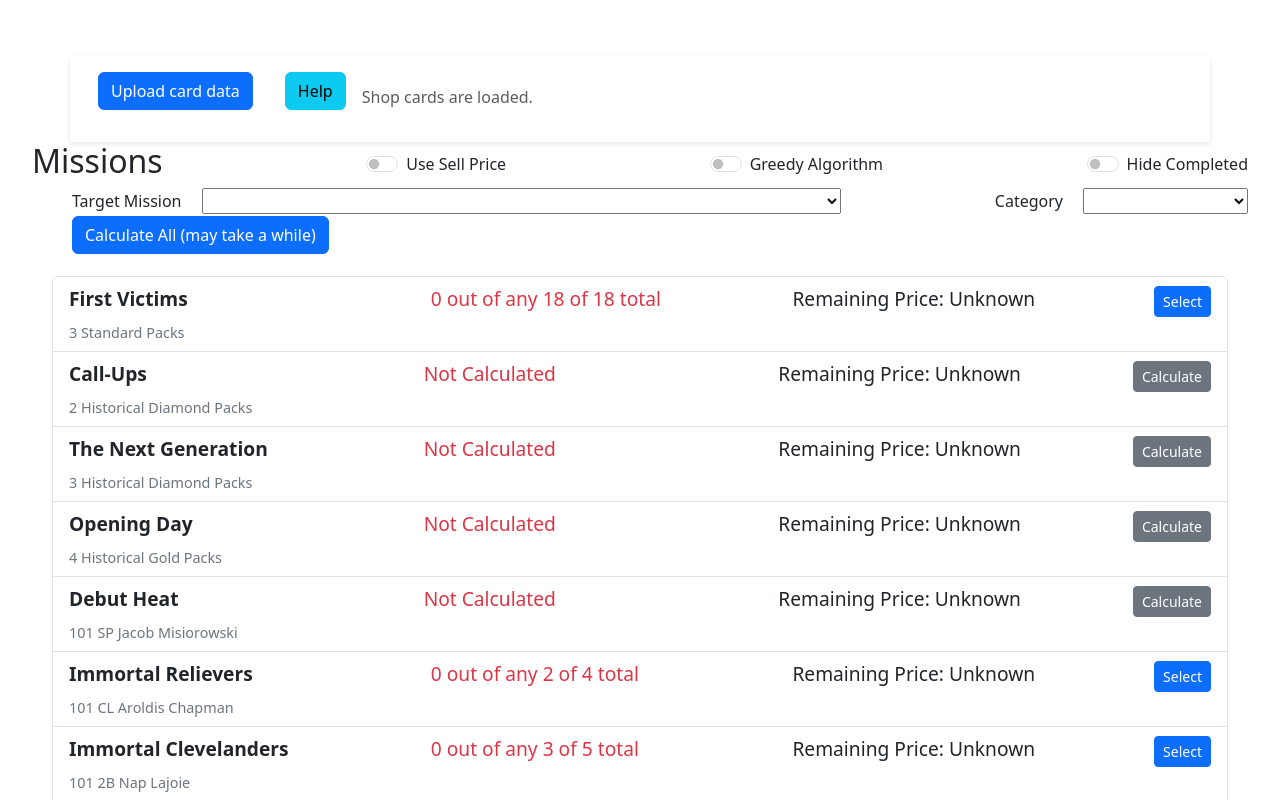
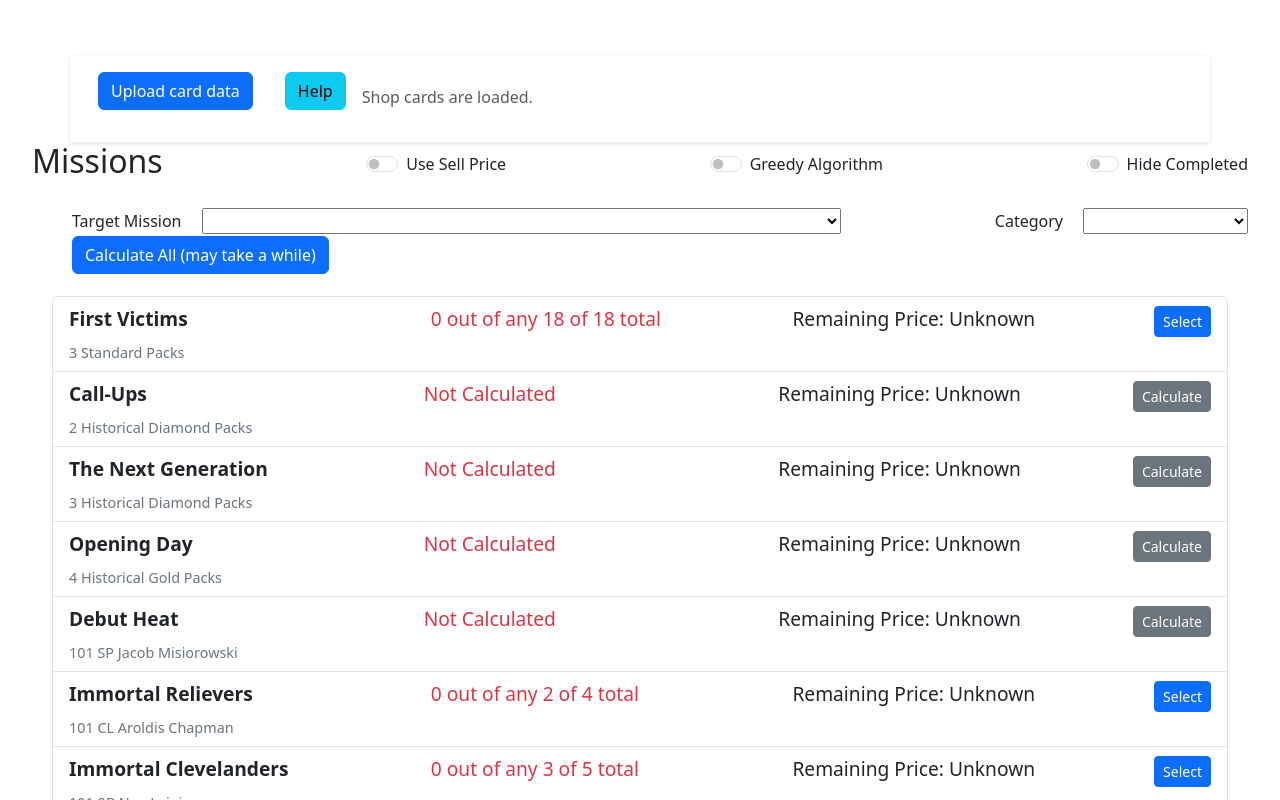
Before and after one commit to outbaksean/ootp-missions-2, a Vue app in the folder ootp-missions/: page / in a window 1280 px wide. Shown: the top 800 px of the page. Built offline with nearby package versions, Linux system fonts and the light colour scheme.

Commit message:
Update mission header layout

```diff
--- a/ootp-missions/src/components/Missions.vue
+++ b/ootp-missions/src/components/Missions.vue
@@ -31,6 +31,8 @@
           <input type="checkbox" class="form-check-input" role="switch" v-model="hideCompleted" />
           <span>Hide Completed</span>
         </div>
+      </div>
+      <div class="mission-header">
         <div class="form-check form-switch price-toggle">
           <label for="target-mission-dropdown">Target Mission</label>
           <select
```
